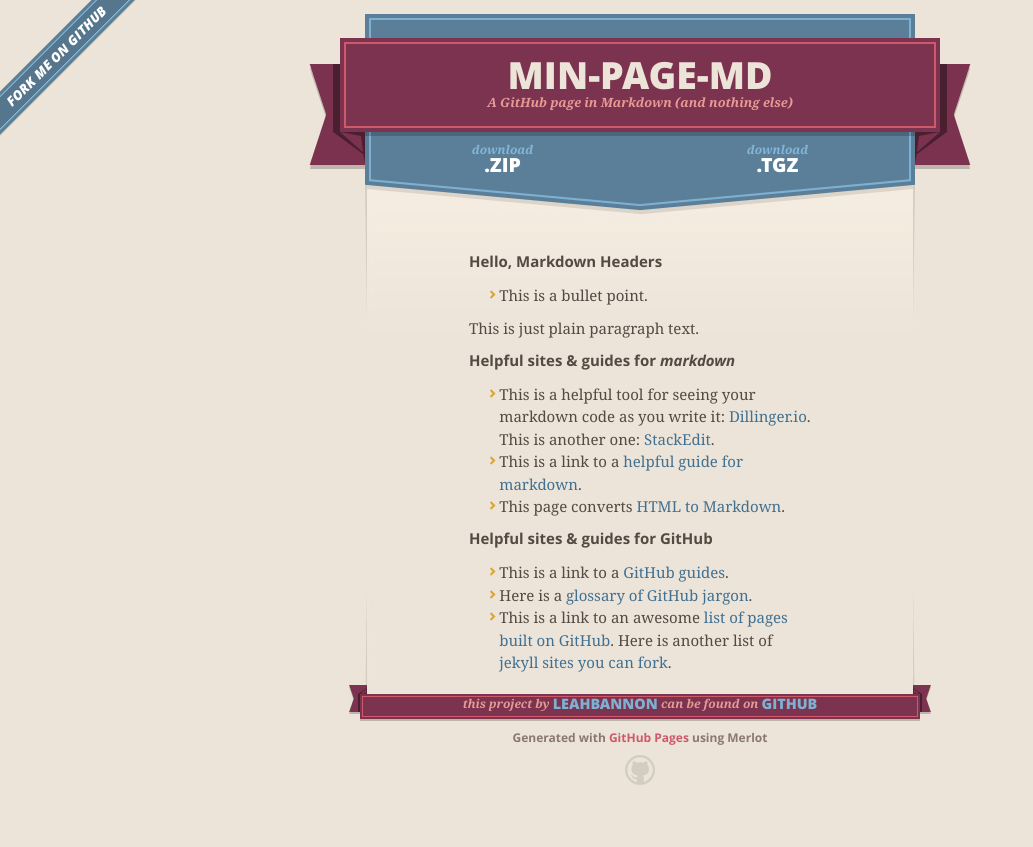
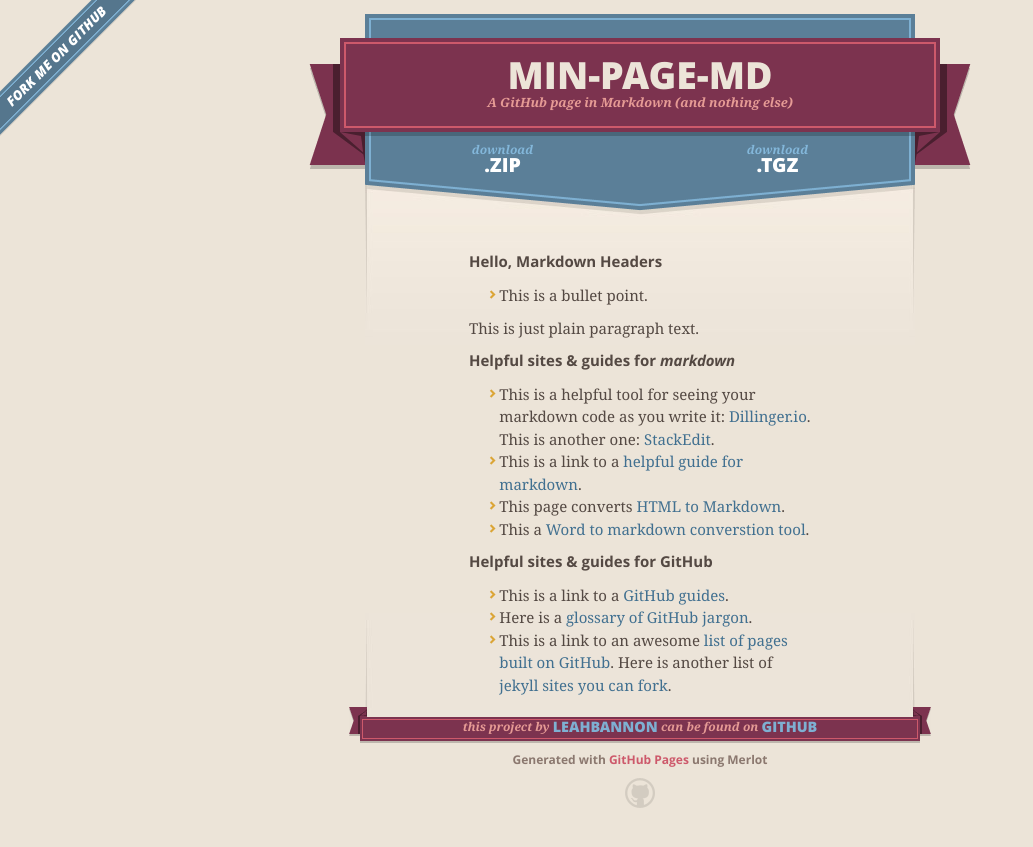
Before and after one commit to leahbannon/markdown-page, a Jekyll site: the page built from index.md, in a window 1280 px wide. Shown: the top 847 px of the page, without its empty margins (0-1033 px from the left). Built offline with Jekyll 4.4.1, drawn with Linux system fonts in a browser that asks for light colours; nearby versions of some CDN libraries.

Commit message:
adding word to md conversion tool link

```diff
--- a/index.md
+++ b/index.md
@@ -14,6 +14,7 @@
 * This is a helpful tool for seeing your markdown code as you write it: [Dillinger.io](http://dillinger.io). This is another one: [StackEdit](https://stackedit.io/editor).
 * This is a link to a [helpful guide for markdown](https://guides.github.com/features/mastering-markdown/).
 * This page converts [HTML to Markdown](http://domchristie.github.io/to-markdown/).
+* This a [Word to markdown converstion tool](http://word-to-markdown.herokuapp.com/).
 
 
 #### Helpful sites & guides for GitHub
```
